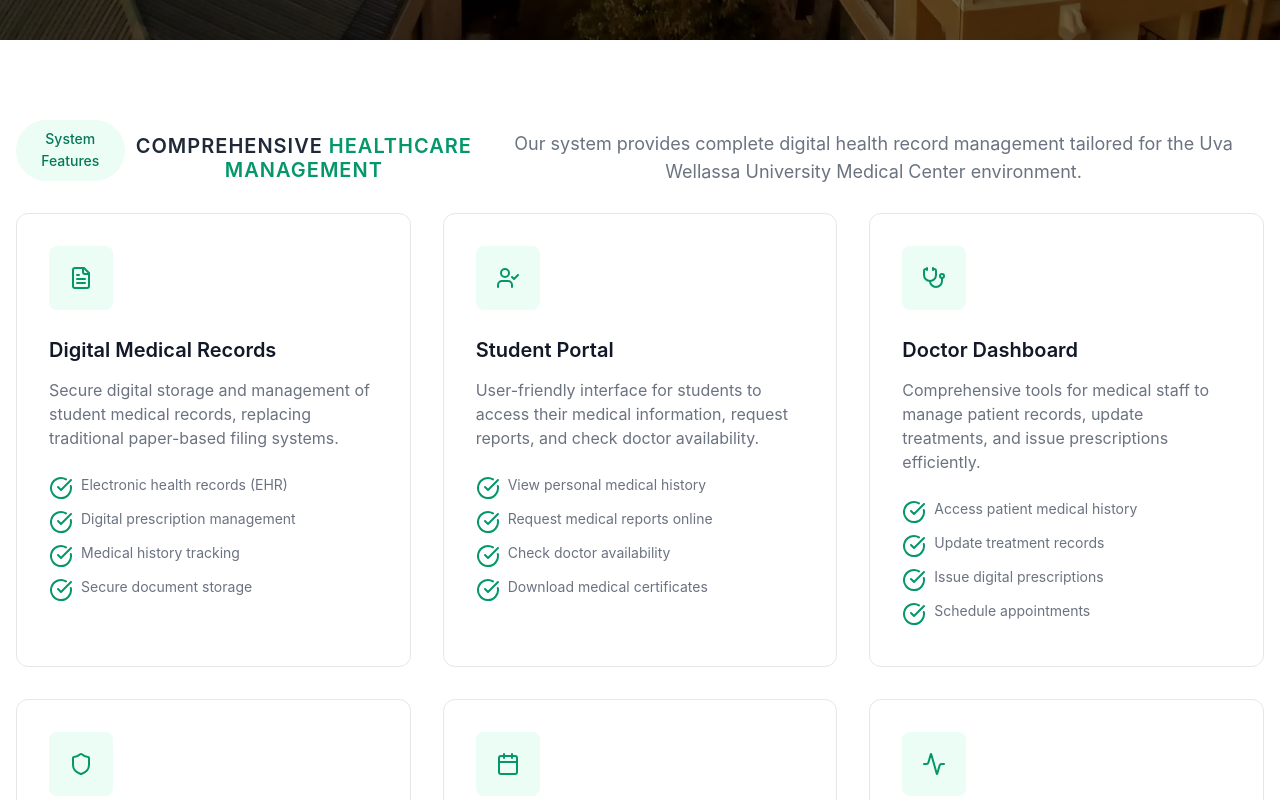
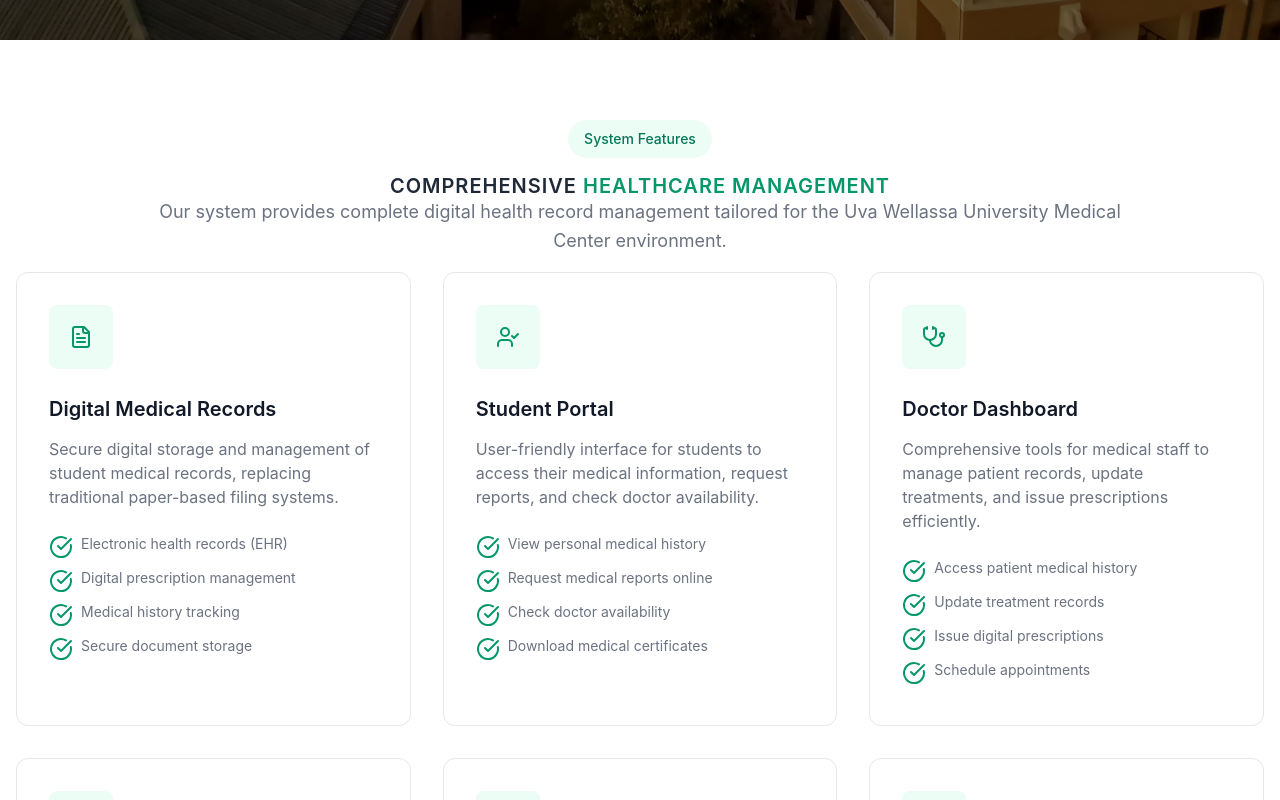
Before and after one commit to LaKrUwaNS/UWU_Medical, a React (Vite) app in the folder student/: page / in a window 1280 px wide. Shown: the part 760-1560 px from the top of the page. Built offline with nearby package versions, Linux system fonts and the light colour scheme.

Commit message:
Responsive added to landing page css

```diff
--- a/student/src/pages/Home/home.css
+++ b/student/src/pages/Home/home.css
@@ -329,6 +329,9 @@ body {
 .section-header {
     text-align: center;
     margin-bottom: 3rem;
+    display: flex;
+    flex-direction: column;
+    align-items: center;
 }
 
 .section-badge {
@@ -349,6 +352,8 @@ body {
     color: #111827;
     margin-bottom: 1rem;
     line-height: 1.2;
+    width: 100%;
+    max-width: 100%;
 }
 
 .section-title .highlight {
@@ -361,6 +366,8 @@ body {
     max-width: 90%;
     margin: 0 auto;
     line-height: 1.6;
+    width: 100%;
+    display: block;
 }
 
 /* Features Grid */
@@ -540,13 +547,13 @@ body {
 .below {
     display: flex;
     flex-direction: column;
-    gap: 1.5rem;
+    gap: 2rem;
     align-items: center;
 }
 
 .landingBelow {
     width: 100%;
-    max-width: 500px;
+    max-width: 400px;
     height: auto;
     border-radius: 12px;
     margin: 0;
@@ -559,7 +566,7 @@ body {
     text-align: left;
     margin: 0;
     width: 100%;
-    max-width: 500px;
+    max-width: 400px;
 }
 
 .contact-feature {
@@ -773,17 +780,18 @@ body {
     .below {
         flex-direction: row;
         align-items: flex-start;
-        gap: 2rem;
+        gap: 3rem;
+        justify-content: center;
     }
 
     .landingBelow {
-        flex: 1;
-        max-width: none;
+        flex: 0 0 45%;
+        max-width: 450px;
     }
 
     .contact-features {
-        flex: 1;
-        margin-top: 0;
+        flex: 0 0 45%;
+        max-width: 400px;
     }
 }
 
```
